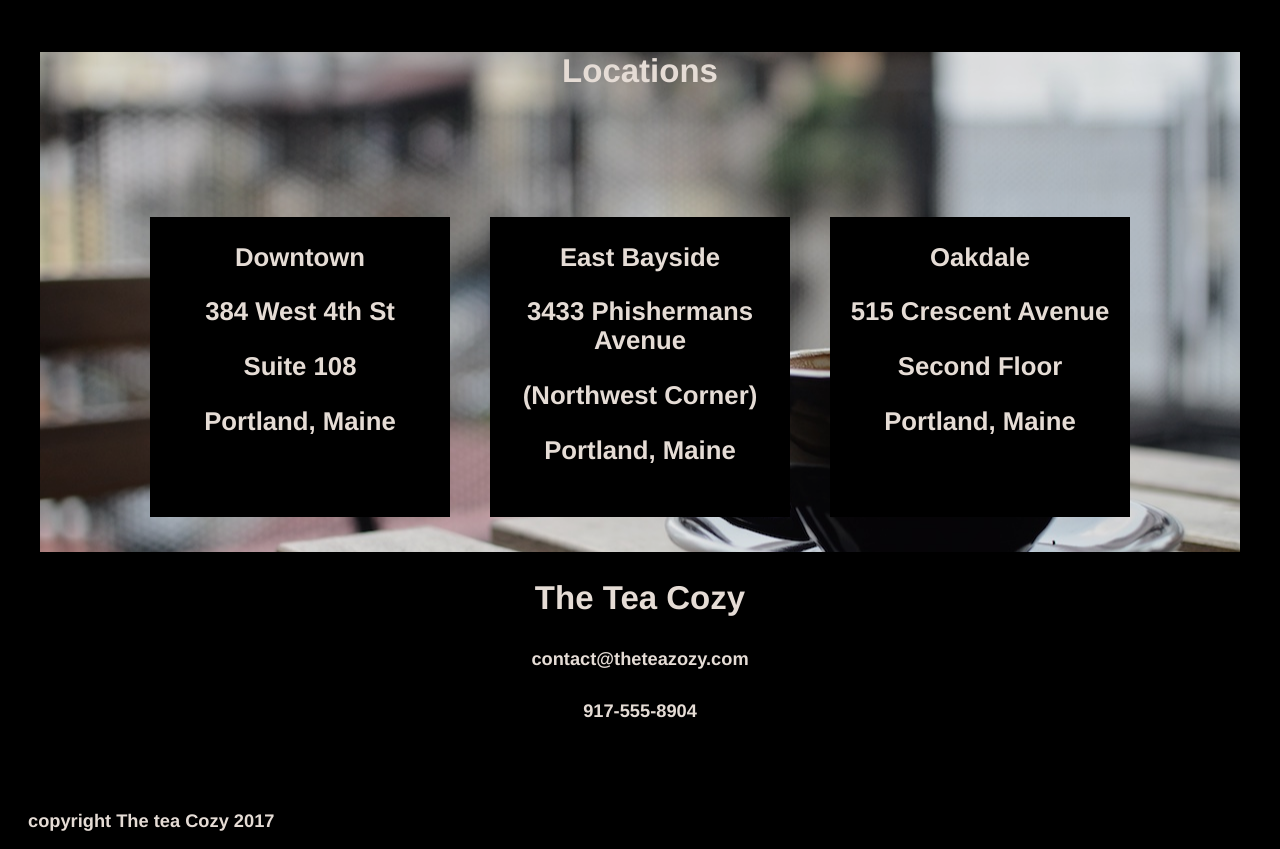
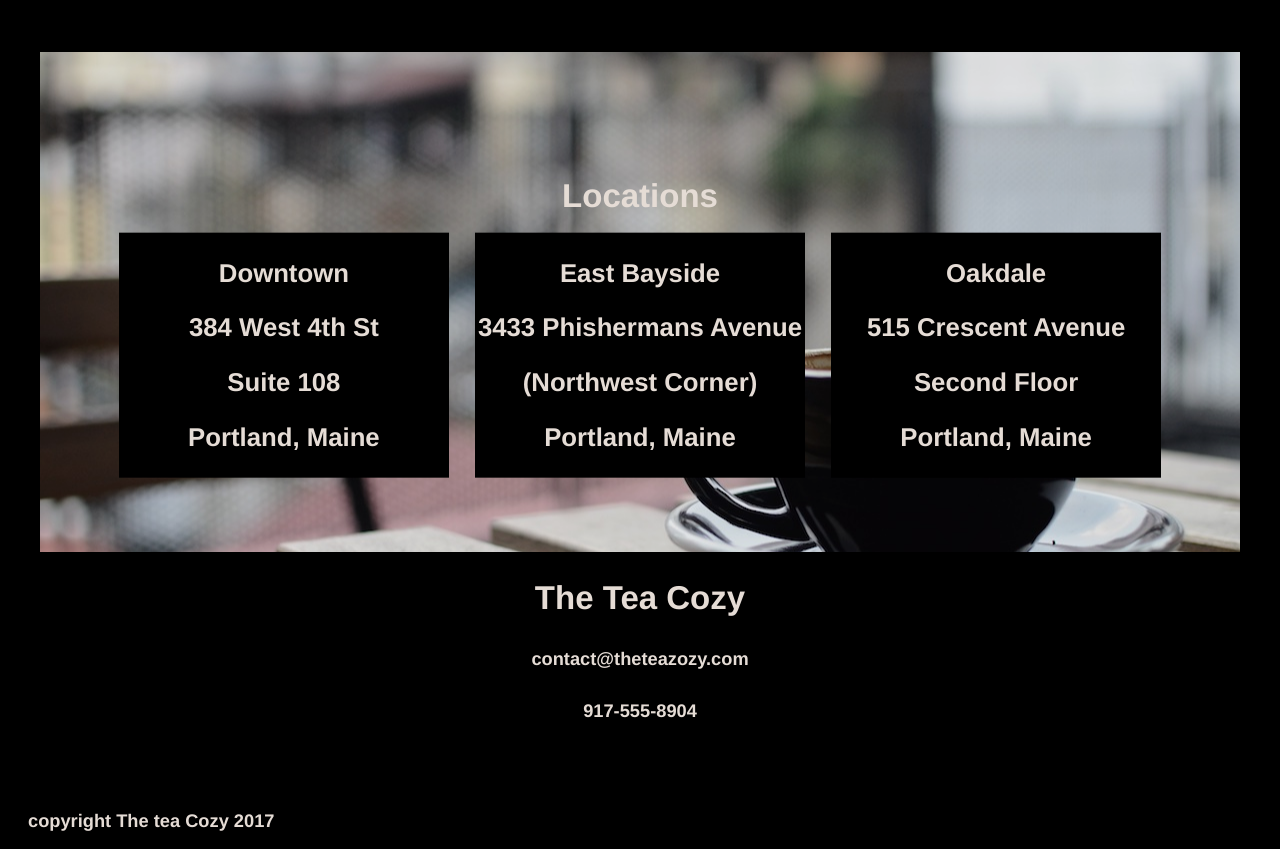
Before and after one commit to guido88/tea-cozy, a plain HTML site: page index.html in a window 1280 px wide. Shown: the part 1350-2199 px from the top of the page. Drawn offline with Linux system fonts and the light colour scheme.

Commit message:
Completed style according to the spec

```diff
--- a/style.css
+++ b/style.css
@@ -99,7 +99,7 @@ height: 50px;
 }
 
 .locations{
-
+    position: relative;
     height: 500px;
     width:100%;
     background-image: url("images/locations.jpg");
@@ -107,33 +107,37 @@ height: 50px;
     background-repeat: no-repeat;
     background-size: cover;
 
-}
 
-
-.boxes {
-    height: 100%;
-    width:100%;
-    display: flex;
-    align-items: center;
-    justify-content: center;
 }
 
 .locations h2{
-  height: 50px;
+  position: relative;
+  top: 25%;
   margin-bottom: 15px;
 }
 
+.boxes{
+  position: relative;
+  top: 50%;
+  transform: translateY(-50%);
+}
+
 .box-loc {
+
+  background-color: black;
+  width:330px;
   display: inline-block;
-  background-color: black;
-  width:300px;
-  height:300px;
-  margin: 20px;
   opacity: 1;
+  margin:10px;
+
+
 
 }
 
+.box-loc h3{
 
+
+}
 
 .contact{
 
```
